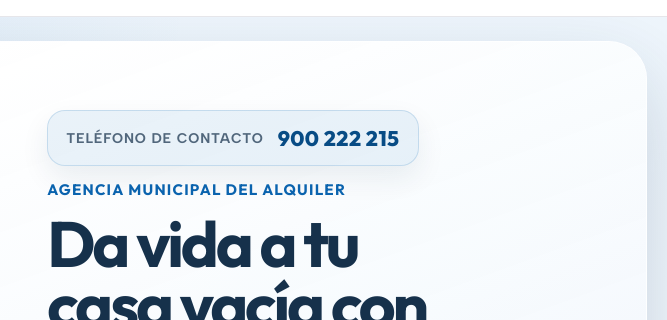
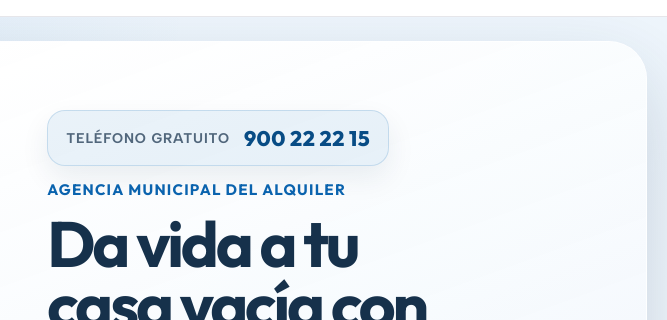
Before and after one commit to burgoss19/agencia_alquiler_aumsa, a plain HTML site: page index.html in a window 1280 px wide. Shown: the part 74-394 px from the top of the page, 613-1280 px from the left. Drawn offline with Linux system fonts and the light colour scheme.

Commit message:
Actualizado el telefono

```diff
--- a/index.html
+++ b/index.html
@@ -53,8 +53,8 @@
 
       <div class="hero__content">
         <a class="hero__contact" href="tel:900222215" aria-label="Llamar al 900 222 215">
-          <span class="hero__contact-label">Tel&eacute;fono de contacto</span>
-          <span class="hero__contact-number">900 222 215</span>
+          <span class="hero__contact-label">Tel&eacute;fono gratuito</span>
+          <span class="hero__contact-number">900 22 22 15</span>
         </a>
         <p class="eyebrow">Agencia Municipal del Alquiler</p>
 
```
